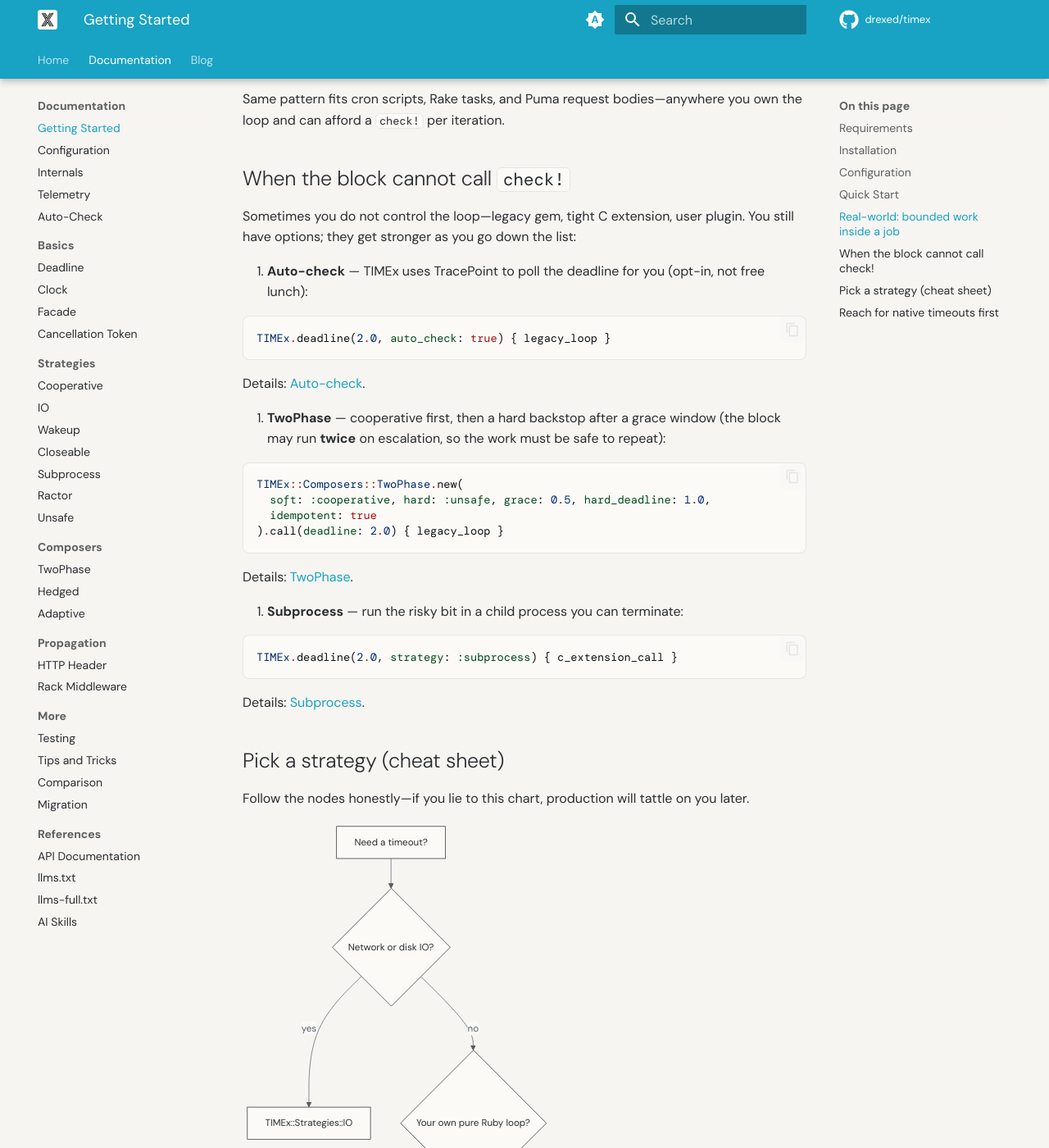
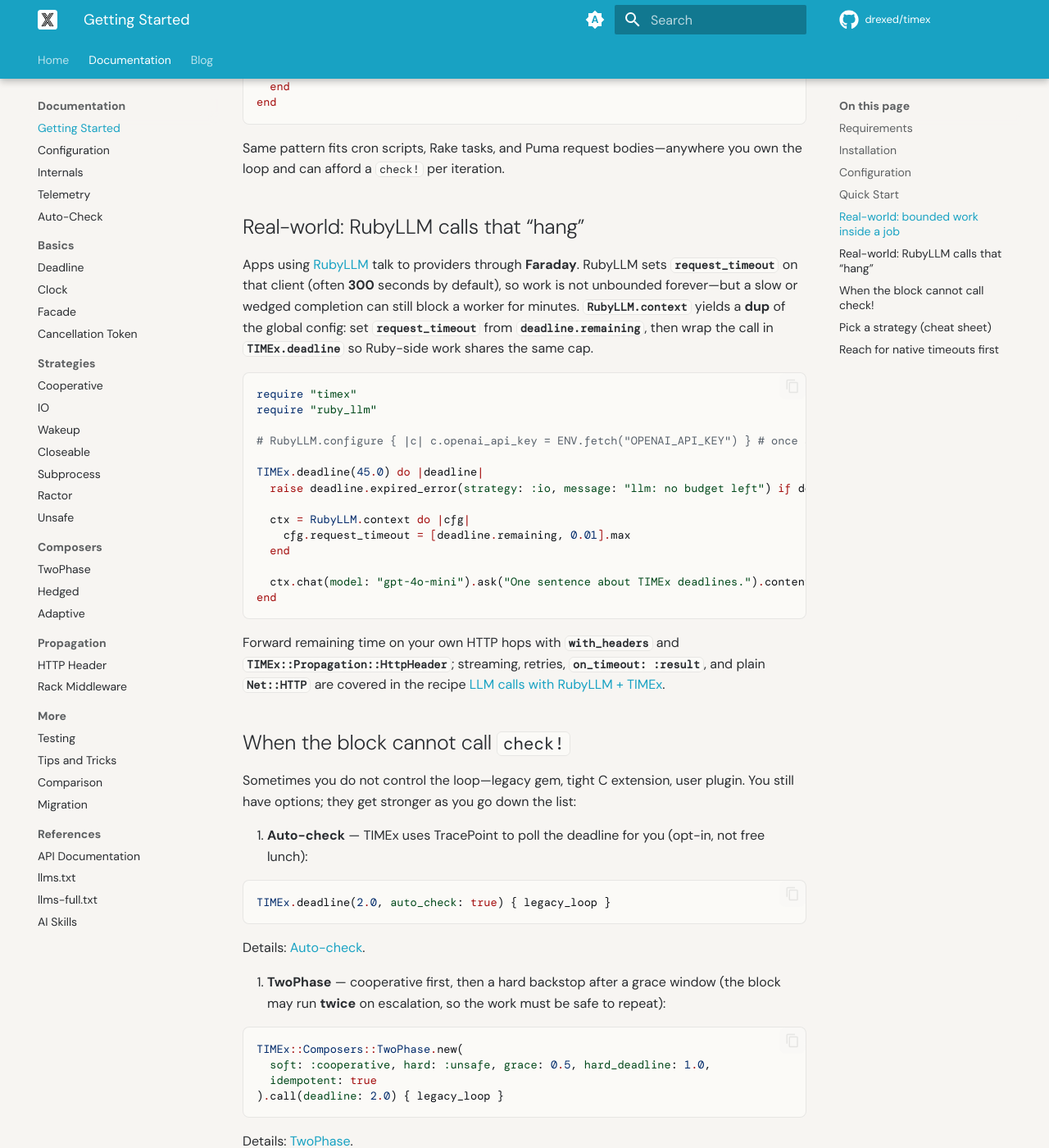
Before and after one commit to drexed/timex, an MkDocs documentation site: the page built from docs/getting_started.md, in a window 1280 px wide and 1400 px high, scrolled down 2434 px. Shown: the whole window at 82% size. Built offline with MkDocs 1.6.1 and Material for MkDocs 9.7.7, drawn with Linux system fonts in a browser that asks for light colours; some web fonts are replaced; comment, search, counter and statistics services are not loaded; some of the changed text lies outside the part shown.

Commit message:
Document AI usage

````diff
--- a/docs/getting_started.md
+++ b/docs/getting_started.md
@@ -24,6 +24,9 @@ TIMEx is the “let’s be explicit instead” version.
 - You inherited code that never calls `check!` and you cannot rewrite it today.
 - You want nested calls to share one budget instead of starting ten unrelated
   timers.
+- A RubyLLM (Faraday) call uses a large default **`request_timeout`**, so a
+  wedged provider can still block a worker for minutes unless you cap it from a
+  **`Deadline`**.
 
 **What you get on day one:**
 
@@ -105,6 +108,37 @@ end
 
 Same pattern fits cron scripts, Rake tasks, and Puma request bodies—anywhere
 you own the loop and can afford a `check!` per iteration.
+
+## Real-world: RubyLLM calls that “hang”
+
+Apps using [RubyLLM](https://rubyllm.com/) talk to providers through **Faraday**.
+RubyLLM sets **`request_timeout`** on that client (often **300** seconds by
+default), so work is not unbounded forever—but a slow or wedged completion can
+still block a worker for minutes. **`RubyLLM.context`** yields a **dup** of the
+global config: set **`request_timeout`** from **`deadline.remaining`**, then
+wrap the call in **`TIMEx.deadline`** so Ruby-side work shares the same cap.
+
+```ruby
+require "timex"
+require "ruby_llm"
+
+# RubyLLM.configure { |c| c.openai_api_key = ENV.fetch("OPENAI_API_KEY") } # once at boot
+
+TIMEx.deadline(45.0) do |deadline|
+  raise deadline.expired_error(strategy: :io, message: "llm: no budget left") if deadline.remaining <= 0
+
+  ctx = RubyLLM.context do |cfg|
+    cfg.request_timeout = [deadline.remaining, 0.01].max
+  end
+
+  ctx.chat(model: "gpt-4o-mini").ask("One sentence about TIMEx deadlines.").content
+end
+```
+
+Forward remaining time on your own HTTP hops with **`with_headers`** and
+**`TIMEx::Propagation::HttpHeader`**; streaming, retries, **`on_timeout: :result`**, and
+plain **`Net::HTTP`** are covered in the recipe
+[LLM calls with RubyLLM + TIMEx](https://github.com/drexed/timex/blob/main/examples/ai_llm_api_deadline.md).
 
 ## When the block cannot call `check!`
 
````
Also changed, not shown: docs/tips_and_tricks.md (+1 -0 lines), examples/ai_llm_api_deadline.md (added, +121 -0 lines).
